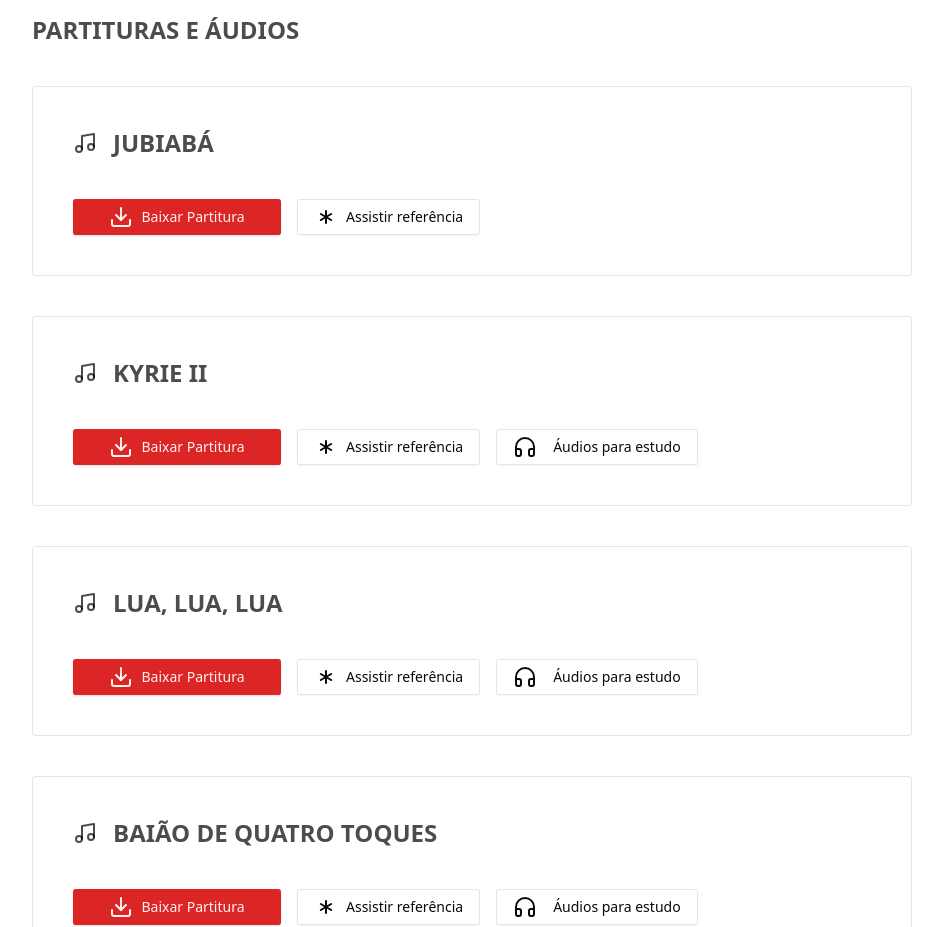
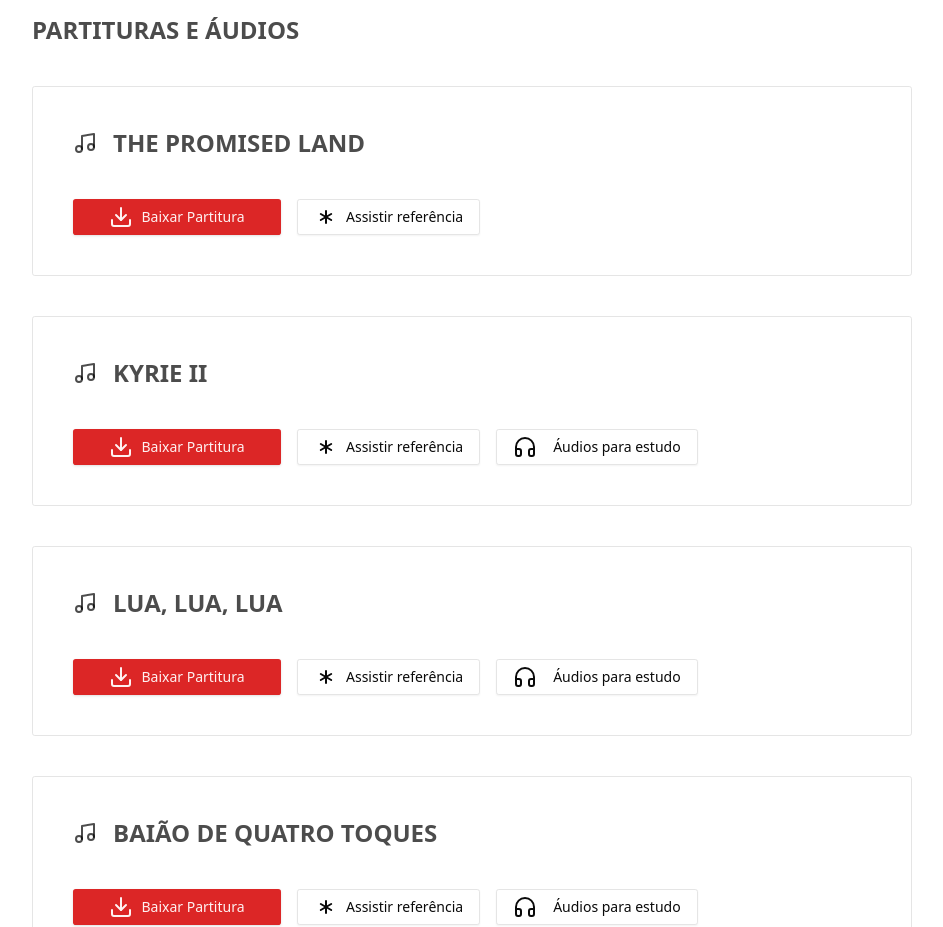
Before and after one commit to alexsandersouzafr/colorau-apoio, a Next.js app: page / in a window 1280 px wide. Shown: the part 900-1827 px from the top of the page, without its empty margins (168-1111 px from the left). Built offline with nearby package versions, Linux system fonts and the light colour scheme.

Commit message:
add the promised land

```diff
--- a/public/table-content.ts
+++ b/public/table-content.ts
@@ -7,9 +7,9 @@ export type MusicItem = {
 
 export const repertoire: MusicItem[] = [
   {
-    name: "Jubiabá",
-    reference: "https://www.youtube.com/watch?v=J4Qiaet0_hM",
-    score: "/jubiaba.pdf",
+    name: "The Promised Land",
+    reference: "https://www.youtube.com/watch?v=vUflrkbmUp8",
+    score: "/thepromisedland.pdf",
   },
   {
     name: "Kyrie II",
```
Also changed, not shown: 1 other file (tests, documents, lock files or other folders).
